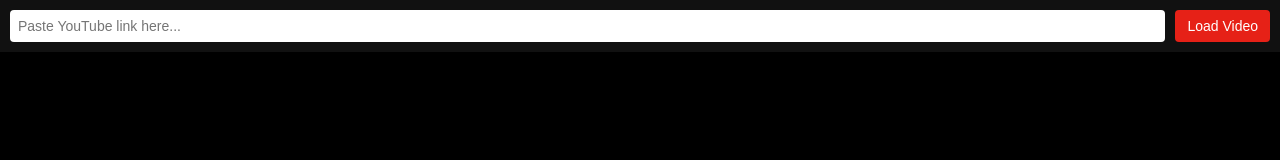
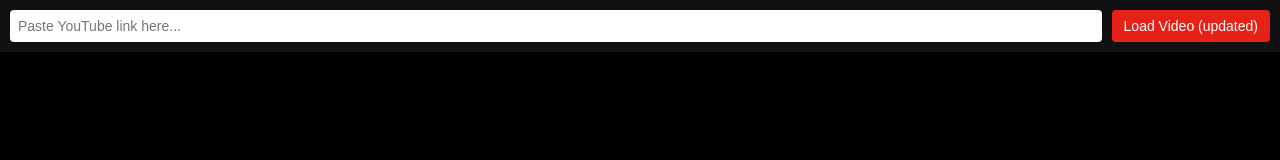
Before and after one commit to paul-frazier-7/YouTube-Viewer, a plain HTML site: page index.html in a window 1280 px wide. Drawn offline with Linux system fonts and the light colour scheme.

Commit message:
Update button text for loading video

```diff
--- a/index.html
+++ b/index.html
@@ -61,7 +61,7 @@
 <body>
   <div id="controls">
     <input type="text" id="youtubeUrl" placeholder="Paste YouTube link here...">
-    <button onclick="loadVideo()">Load Video</button>
+    <button onclick="loadVideo()">Load Video (updated)</button>
   </div>
 
   <div id="player">
```
